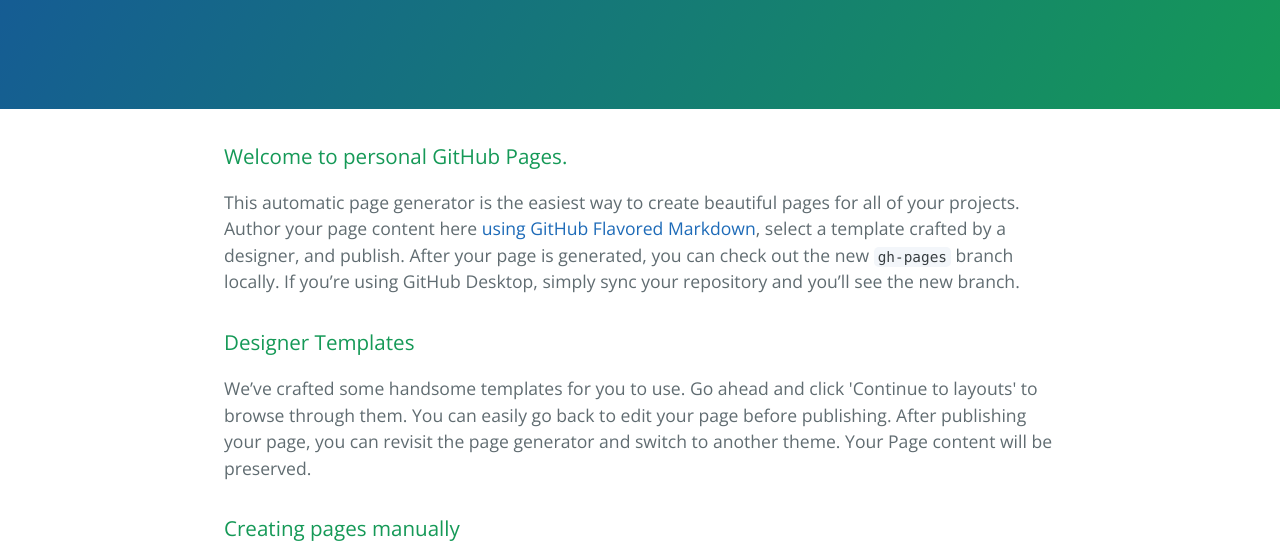
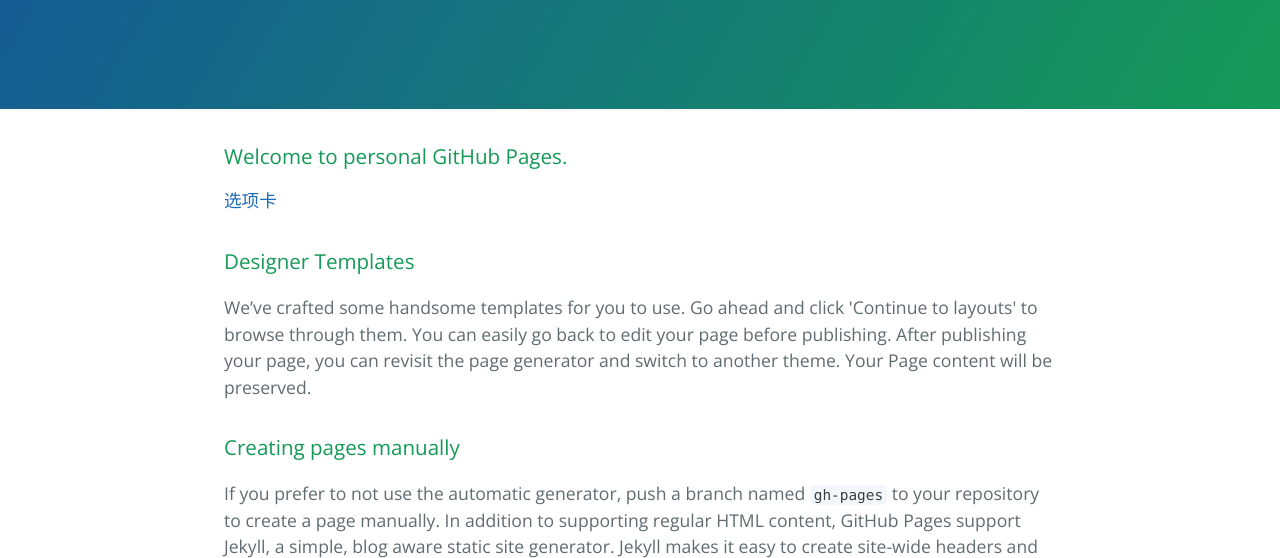
Before and after one commit to applestree/applestree.github.com, a plain HTML site: page index.html in a window 1280 px wide. Shown: the part 208-766 px from the top of the page. Drawn offline with nearby package versions, Linux system fonts and the light colour scheme.

Commit message:
Added files via upload

```diff
--- a/index.html
+++ b/index.html
@@ -19,7 +19,9 @@
       <h3>
 <a id="welcome-to-github-pages" class="anchor" href="#welcome-to-github-pages" aria-hidden="true"><span aria-hidden="true" class="octicon octicon-link"></span></a>Welcome to personal GitHub Pages.</h3>
 
-<p>This automatic page generator is the easiest way to create beautiful pages for all of your projects. Author your page content here <a href="https://guides.github.com/features/mastering-markdown/">using GitHub Flavored Markdown</a>, select a template crafted by a designer, and publish. After your page is generated, you can check out the new <code>gh-pages</code> branch locally. If you’re using GitHub Desktop, simply sync your repository and you’ll see the new branch.</p>
+<a href="myindex.html">选项卡</a>
+
+<!-- <p>This automatic page generator is the easiest way to create beautiful pages for all of your projects. Author your page content here <a href="https://guides.github.com/features/mastering-markdown/">using GitHub Flavored Markdown</a>, select a template crafted by a designer, and publish. After your page is generated, you can check out the new <code>gh-pages</code> branch locally. If you’re using GitHub Desktop, simply sync your repository and you’ll see the new branch.</p> -->
 
 <h3>
 <a id="designer-templates" class="anchor" href="#designer-templates" aria-hidden="true"><span aria-hidden="true" class="octicon octicon-link"></span></a>Designer Templates</h3>
```
